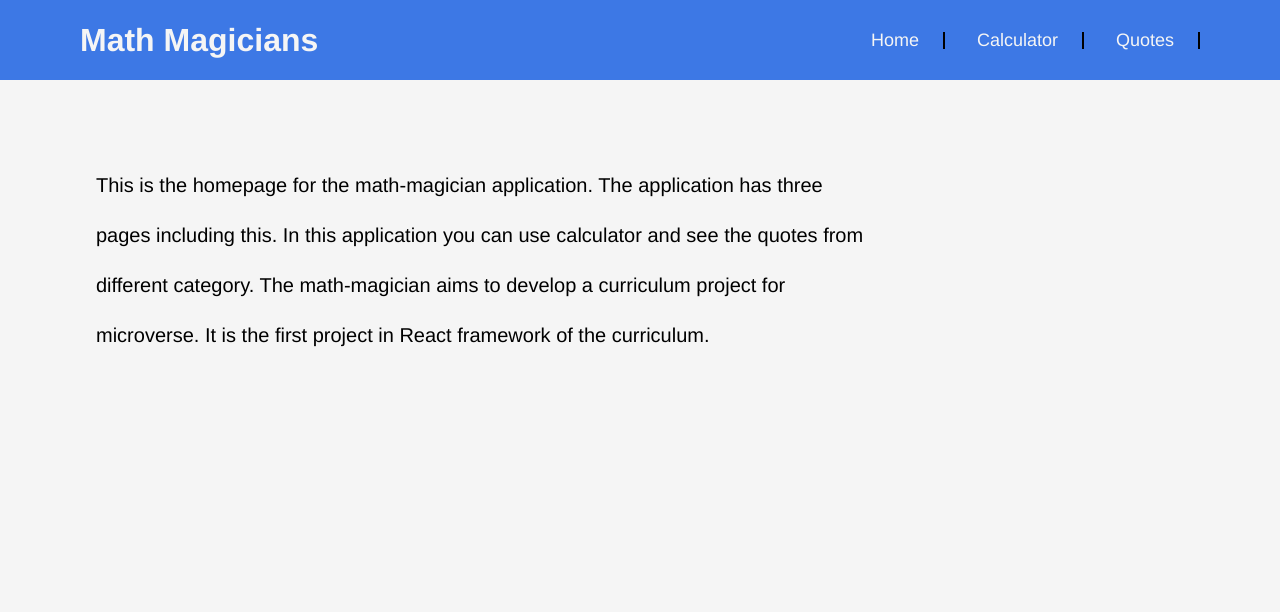
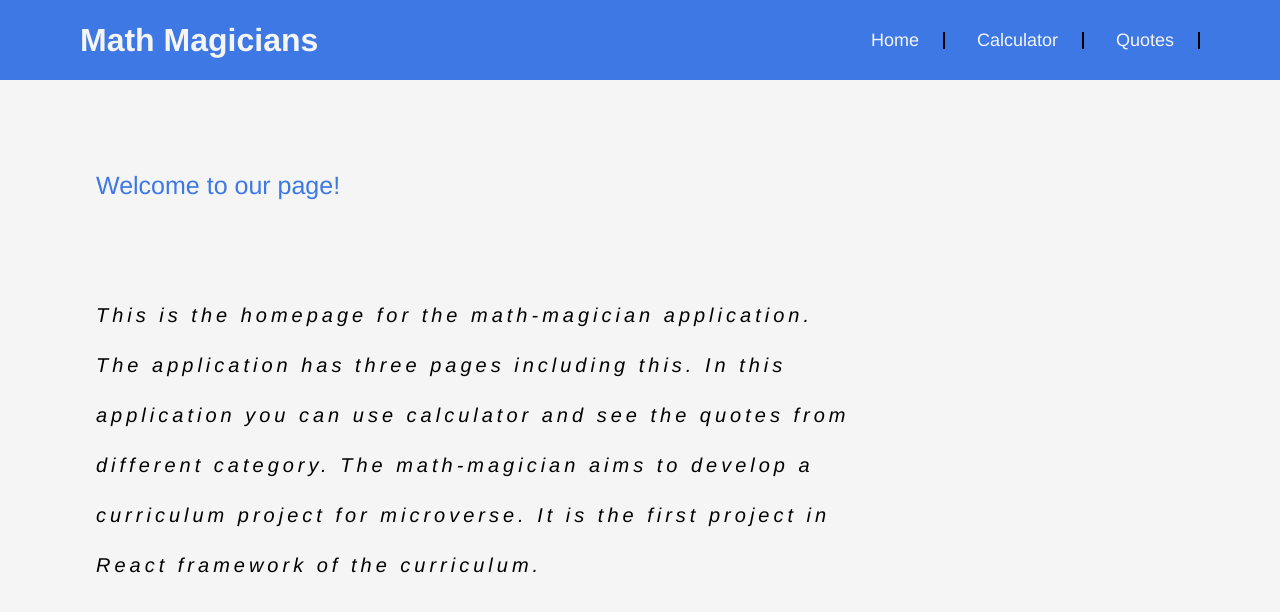
Before and after one commit to Kwamay/Maths_Magician, a React (Create React App) app: page / in a window 1280 px wide. Shown: the top 612 px of the page. Built offline with nearby package versions, Linux system fonts and the light colour scheme.

Commit message:
Add routes to the project

```diff
--- a/src/components/Home.jsx
+++ b/src/components/Home.jsx
@@ -2,12 +2,15 @@ import React from 'react';
 import './Navbar.css';
 
 const Home = () => (
-  <div className="home-content">
-    This is the homepage for the math-magician application.
-    The application has three pages including this.
-    In this application you can use calculator and see the quotes from different category.
-    The math-magician aims to develop a curriculum project for microverse. It is the first project
-    in React framework of the curriculum.
+  <div>
+    <h2>Welcome to our page!</h2>
+    <p className="home-content">
+      This is the homepage for the math-magician application.
+      The application has three pages including this.
+      In this application you can use calculator and see the quotes from different category.
+      The math-magician aims to develop a curriculum project for microverse. It is the first project
+      in React framework of the curriculum.
+    </p>
   </div>
 );
 
--- a/src/components/Quotes.jsx
+++ b/src/components/Quotes.jsx
@@ -51,7 +51,7 @@ const Quotes = () => {
   } else {
     content = (
       <div>
-        <h2>Quote of the Day</h2>
+        <h2>Quote of the Day!</h2>
         <p>{quote}</p>
       </div>
     );
--- a/src/components/calculator.css
+++ b/src/components/calculator.css
@@ -14,6 +14,7 @@
   width: 600px;
   grid-gap: 0.5px;
   margin: 6rem auto;
+  justify-self: end;
 }
 
 .row input {
--- a/src/components/calculator.js
+++ b/src/components/calculator.js
@@ -16,6 +16,8 @@ const Calculator = () => {
   const result = `${total || ''}${operation || ''}${next || ''}`;
 
   return (
+    <div>
+      <h2 className="intro">Let us do some math!</h2>
       <div className="container">
         <button type="button" className="button">
           {result}
@@ -50,6 +52,7 @@ const Calculator = () => {
           <input className="orange" type="button" value="=" onClick={clickfunc} />
         </div>
       </div>
+    </div>
   );
 };
 
```
Lines whose indentation alone changed are shown as unchanged.
